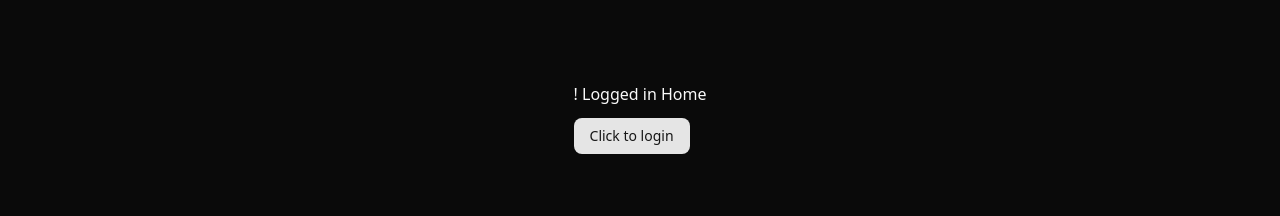
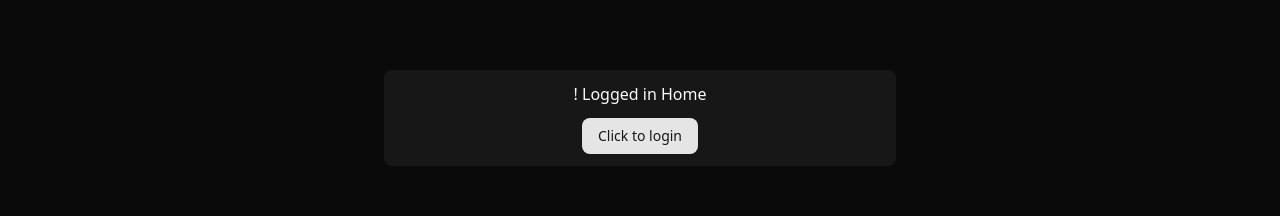
Before and after one commit to mrdude8391/sports-data-app, a React (Vite) app in the folder client/: page / in a window 1280 px wide. Shown: the part 338-554 px from the top of the page. Built offline with nearby package versions, Linux system fonts and the light colour scheme; no server answers.

Commit message:
added home page logic using container style

```diff
--- a/client/src/pages/Home.tsx
+++ b/client/src/pages/Home.tsx
@@ -5,11 +5,13 @@ import { Link } from "react-router-dom";
 const Home = () => {
   const { isLoggedIn } = useAuth();
   return (
-    <div>
+    <div className="flex flex-col w-full h-svh items-center justify-center">
       {isLoggedIn ? (
-        <div>Logged in home</div>
+        <div className="card-container flex justify-center">
+          <p>Logged in home</p>
+        </div>
       ) : (
-        <div className="flex flex-col gap-3">
+        <div className="card-container flex flex-col items-center gap-3">
           <p>! Logged in Home</p>
           <Link key="Login" to="/login">
             <Button>Click to login</Button>
```
